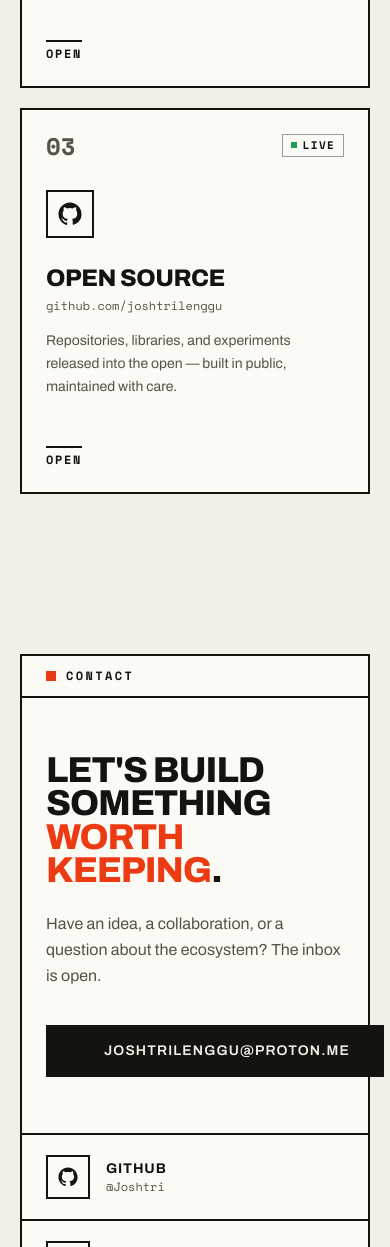
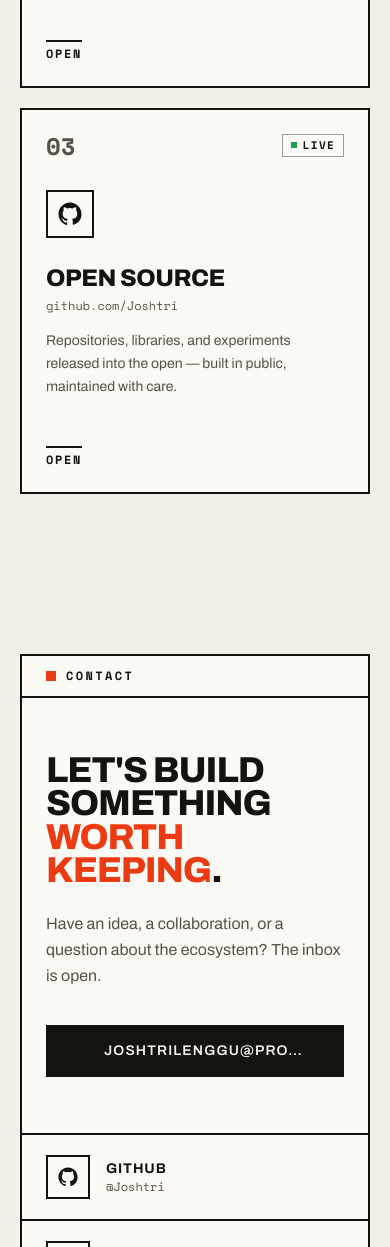
Before and after one commit to tuplePot/joshtri-lenggu-port, a Next.js app: page / in a window 390 px wide. Shown: the part 3189-4436 px from the top of the page. Built offline with nearby package versions, Linux system fonts and the light colour scheme; some icons are missing.

Commit message:
Refactor Contact component layout and improve email button styling; update product tagline

```diff
--- a/components/home/contact.tsx
+++ b/components/home/contact.tsx
@@ -7,7 +7,11 @@ import { Button } from "@/components/ui/button";
 
 export function Contact() {
   return (
-    <Section id="contact" className="scroll-mt-20" contentClassName="!max-w-5xl">
+    <Section
+      id="contact"
+      className="scroll-mt-20"
+      contentClassName="!max-w-5xl"
+    >
       <Reveal>
         <div className="border-2 border-foreground bg-card">
           <div className="flex items-center justify-between border-b-2 border-foreground px-6 py-3 font-mono text-xs font-bold uppercase tracking-[0.2em] sm:px-10">
@@ -28,10 +32,16 @@ export function Contact() {
               The inbox is open.
             </p>
 
-            <div className="mt-9">
-              <Button href={`mailto:${site.email}`} size="lg">
-                <Envelope className="h-4 w-4" />
-                {site.email}
+            <div className="mt-9 max-w-full">
+              <Button
+                href={`mailto:${site.email}`}
+                size="lg"
+                className="w-full max-w-full justify-center gap-2 sm:w-auto sm:justify-start"
+              >
+                <Envelope className="h-4 w-4 shrink-0" />
+                <span className="truncate sm:whitespace-normal sm:break-all">
+                  {site.email}
+                </span>
               </Button>
             </div>
           </div>
--- a/lib/data/products.ts
+++ b/lib/data/products.ts
@@ -46,7 +46,7 @@ export const products: Product[] = [
   {
     id: "open-source",
     name: "Open Source",
-    tagline: "github.com/joshtrilenggu",
+    tagline: "github.com/Joshtri",
     description:
       "Repositories, libraries, and experiments released into the open — built in public, maintained with care.",
     status: "live",
```
Also changed, not shown: components/layout/site-header.tsx (+6 -7 lines).
